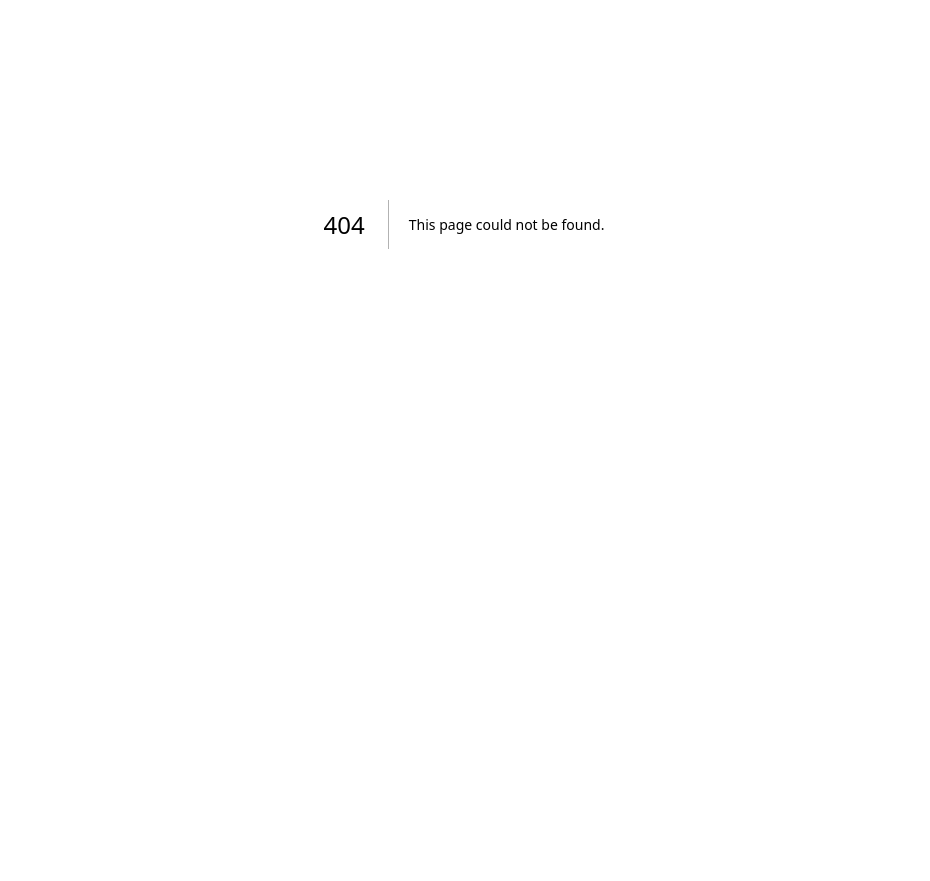
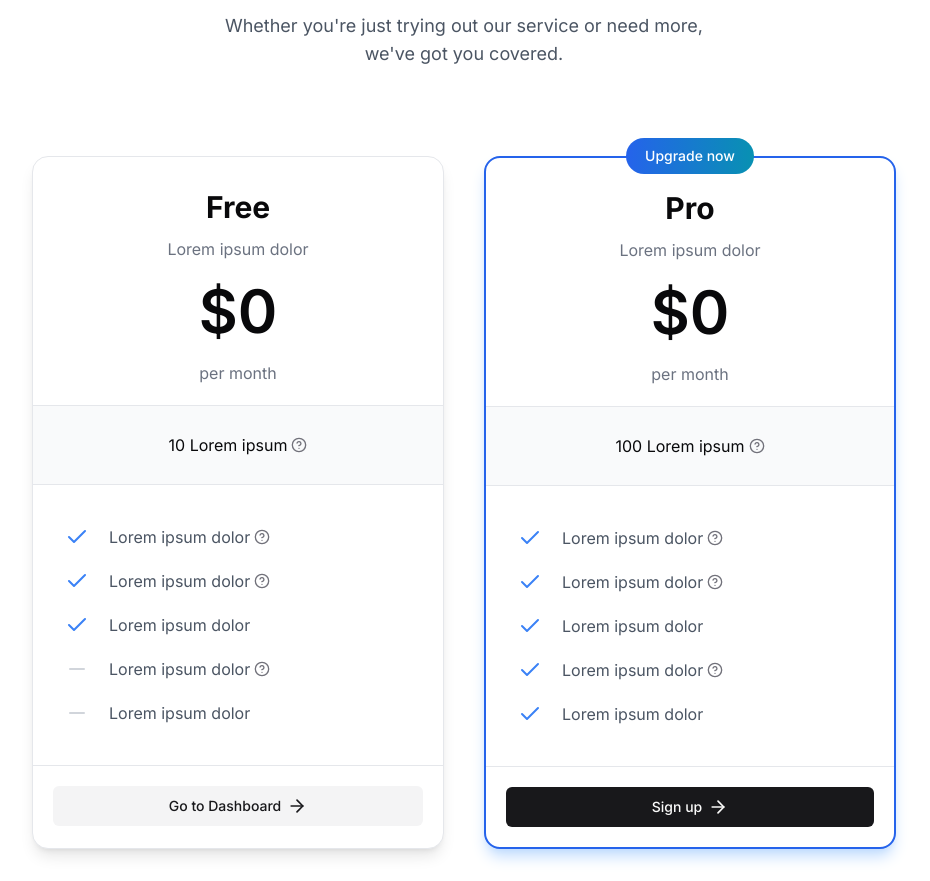
Before and after one commit to hanzala-bhutto/ProctoWise-Frontend, a Next.js app: page /pricing in a window 1280 px wide. Before the commit this address had no page. Shown: the part 232-1113 px from the top of the page, without its empty margins (176-1106 px from the left). Before the commit the page ends 856 px from the top, so only its background shows below. Built offline with nearby package versions, Linux system fonts and the light colour scheme.

Commit message:
@Feature | Pricing Page done

```diff
--- a/package.json
+++ b/package.json
@@ -11,6 +11,7 @@
   "dependencies": {
     "@kinde-oss/kinde-auth-nextjs": "^2.0.13",
     "@radix-ui/react-slot": "^1.0.2",
+    "@radix-ui/react-tooltip": "^1.0.7",
     "class-variance-authority": "^0.7.0",
     "clsx": "^2.0.0",
     "lucide-react": "^0.294.0",
--- /dev/null
+++ b/src/app/pricing/page.tsx
@@ -0,0 +1,201 @@
+import MaxWidthWrapper from "@/components/MaxWidthWrapper";
+import { buttonVariants } from "@/components/ui/button";
+import {
+  Tooltip,
+  TooltipContent,
+  TooltipProvider,
+  TooltipTrigger,
+} from "@/components/ui/tooltip";
+import { ArrowRight, Check, HelpCircle, Minus } from "lucide-react";
+import Link from "next/link";
+
+const Page = () => {
+  const pricingItems = [
+    {
+      plan: "Free",
+      tagline: "Lorem ipsum dolor",
+      quota: 10,
+      features: [
+        {
+          text: "Lorem ipsum dolor",
+          footnote: "Lorem ipsum dolor sit amet, consectetur adipiscing elit. ",
+        },
+        {
+          text: "Lorem ipsum dolor",
+          footnote: "Lorem ipsum dolor sit amet, consectetur adipiscing elit. ",
+        },
+        {
+          text: "Lorem ipsum dolor",
+        },
+        {
+          text: "Lorem ipsum dolor",
+          footnote: "Lorem ipsum dolor sit amet, consectetur adipiscing elit. ",
+          negative: true,
+        },
+        {
+          text: "Lorem ipsum dolor",
+          negative: true,
+        },
+      ],
+    },
+    {
+      plan: "Pro",
+      tagline: "Lorem ipsum dolor",
+      quota: 100, // Replace with your desired quota for the Pro plan
+      features: [
+        {
+          text: "Lorem ipsum dolor",
+          footnote: "Lorem ipsum dolor sit amet, consectetur adipiscing elit. ",
+        },
+        {
+          text: "Lorem ipsum dolor",
+          footnote: "Lorem ipsum dolor sit amet, consectetur adipiscing elit. ",
+        },
+        {
+          text: "Lorem ipsum dolor",
+        },
+        {
+          text: "Lorem ipsum dolor",
+          footnote: "Lorem ipsum dolor sit amet, consectetur adipiscing elit. ",
+        },
+        {
+          text: "Lorem ipsum dolor",
+        },
+      ],
+    },
+  ];
+
+  return (
+    <>
+      <MaxWidthWrapper className="mb-8 mt-24 text-center max-w-5xl">
+        <div className="mx-auto mb-10 sm:max-w-lg">
+          <h1 className="text-6xl font-bold sm:text-7xl">Pricing</h1>
+          <p className="mt-5 text-gray-600 sm:text-lg">
+            Whether you&apos;re just trying out our service or need more,
+            we&apos;ve got you covered.
+          </p>
+        </div>
+
+        <div className="pt-12 grid grid-cols-1 gap-10 lg:grid-cols-2">
+          <TooltipProvider>
+            {pricingItems.map(({ plan, tagline, quota, features }) => {
+              const price = 0; // Set your desired price or fetch from a source
+
+              return (
+                <div
+                  key={plan}
+                  className={`relative rounded-2xl bg-white shadow-lg ${
+                    plan === "Pro"
+                      ? "border-2 border-blue-600 shadow-blue-200"
+                      : "border border-gray-200"
+                  }`}
+                >
+                  {plan === "Pro" && (
+                    <div className="absolute -top-5 left-0 right-0 mx-auto w-32 rounded-full bg-gradient-to-r from-blue-600 to-cyan-600 px-3 py-2 text-sm font-medium text-white">
+                      Upgrade now
+                    </div>
+                  )}
+
+                  <div className="p-5">
+                    <h3 className="my-3 text-center font-display text-3xl font-bold">
+                      {plan}
+                    </h3>
+                    <p className="text-gray-500">{tagline}</p>
+                    <p className="my-5 font-display text-6xl font-semibold">
+                      ${price}
+                    </p>
+                    <p className="text-gray-500">per month</p>
+                  </div>
+
+                  <div className="flex h-20 items-center justify-center border-b border-t border-gray-200 bg-gray-50">
+                    <div className="flex items-center space-x-1">
+                      <p>{quota.toLocaleString()} Lorem ipsum </p>
+
+                      <Tooltip delayDuration={300}>
+                        <TooltipTrigger className="cursor-default ml-1.5">
+                          <HelpCircle className="h-4 w-4 text-zinc-500" />
+                        </TooltipTrigger>
+                        <TooltipContent className="w-80 p-2">
+                          Lorem ipsum dolor sit amet, consectetur adipiscing
+                          elit.
+                        </TooltipContent>
+                      </Tooltip>
+                    </div>
+                  </div>
+
+                  <ul className="my-10 space-y-5 px-8">
+                    {features.map(({ text, footnote, negative }) => (
+                      <li key={text} className="flex space-x-5">
+                        <div className="flex-shrink-0">
+                          {negative ? (
+                            <Minus className="h-6 w-6 text-gray-300" />
+                          ) : (
+                            <Check className="h-6 w-6 text-blue-500" />
+                          )}
+                        </div>
+                        {footnote ? (
+                          <div className="flex items-center space-x-1">
+                            <p
+                              className={`text-gray-600 ${
+                                negative ? "text-gray-400" : ""
+                              }`}
+                            >
+                              {text}
+                            </p>
+                            <Tooltip delayDuration={300}>
+                              <TooltipTrigger className="cursor-default ml-1.5">
+                                <HelpCircle className="h-4 w-4 text-zinc-500" />
+                              </TooltipTrigger>
+                              <TooltipContent className="w-80 p-2">
+                                {footnote}
+                              </TooltipContent>
+                            </Tooltip>
+                          </div>
+                        ) : (
+                          <p
+                            className={`text-gray-600 ${
+                              negative ? "text-gray-400" : ""
+                            }`}
+                          >
+                            {text}
+                          </p>
+                        )}
+                      </li>
+                    ))}
+                  </ul>
+                  <div className="border-t border-gray-200" />
+                  <div className="p-5">
+                    {plan === "Free" ? (
+                      <Link
+                        href="/dashboard" // Replace "/dashboard" with the desired URL
+                        className={buttonVariants({
+                          className: "w-full",
+                          variant: "secondary",
+                        })}
+                      >
+                        {"Go to Dashboard"}
+                        <ArrowRight className="h-5 w-5 ml-1.5" />
+                      </Link>
+                    ) : (
+                      <Link
+                        href="/sign-in"
+                        className={buttonVariants({
+                          className: "w-full",
+                        })}
+                      >
+                        {"Sign up"}
+                        <ArrowRight className="h-5 w-5 ml-1.5" />
+                      </Link>
+                    )}
+                  </div>
+                </div>
+              );
+            })}
+          </TooltipProvider>
+        </div>
+      </MaxWidthWrapper>
+    </>
+  );
+};
+
+export default Page;
--- /dev/null
+++ b/src/components/ui/tooltip.tsx
@@ -0,0 +1,30 @@
+"use client"
+
+import * as React from "react"
+import * as TooltipPrimitive from "@radix-ui/react-tooltip"
+
+import { cn } from "@/lib/utils"
+
+const TooltipProvider = TooltipPrimitive.Provider
+
+const Tooltip = TooltipPrimitive.Root
+
+const TooltipTrigger = TooltipPrimitive.Trigger
+
+const TooltipContent = React.forwardRef<
+  React.ElementRef<typeof TooltipPrimitive.Content>,
+  React.ComponentPropsWithoutRef<typeof TooltipPrimitive.Content>
+>(({ className, sideOffset = 4, ...props }, ref) => (
+  <TooltipPrimitive.Content
+    ref={ref}
+    sideOffset={sideOffset}
+    className={cn(
+      "z-50 overflow-hidden rounded-md border bg-popover px-3 py-1.5 text-sm text-popover-foreground shadow-md animate-in fade-in-0 zoom-in-95 data-[state=closed]:animate-out data-[state=closed]:fade-out-0 data-[state=closed]:zoom-out-95 data-[side=bottom]:slide-in-from-top-2 data-[side=left]:slide-in-from-right-2 data-[side=right]:slide-in-from-left-2 data-[side=top]:slide-in-from-bottom-2",
+      className
+    )}
+    {...props}
+  />
+))
+TooltipContent.displayName = TooltipPrimitive.Content.displayName
+
+export { Tooltip, TooltipTrigger, TooltipContent, TooltipProvider }
```
Also changed, not shown: 1 other file (tests, documents, lock files or other folders).
